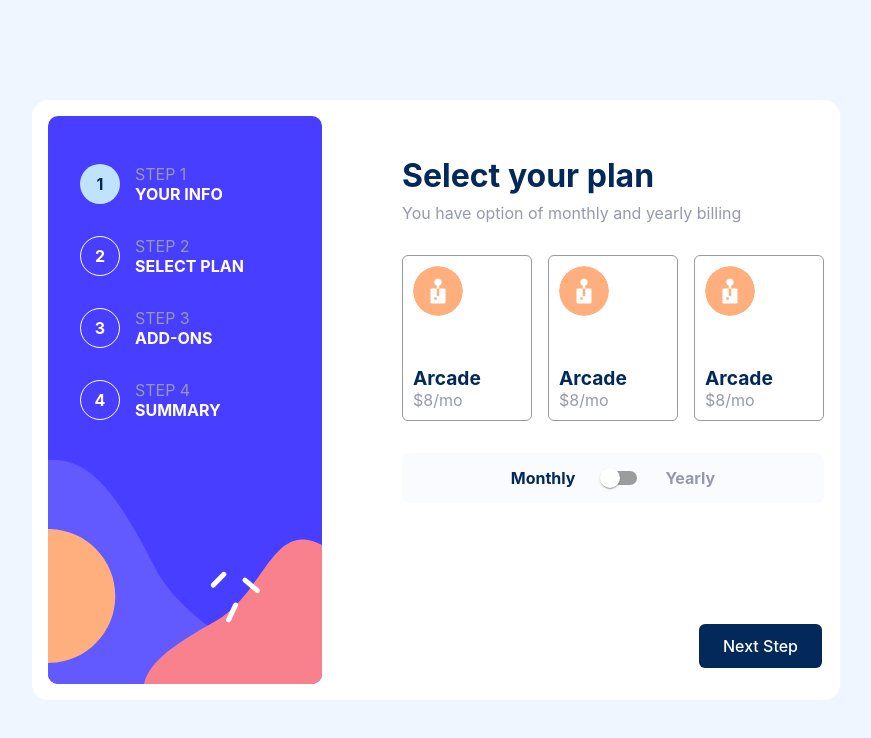
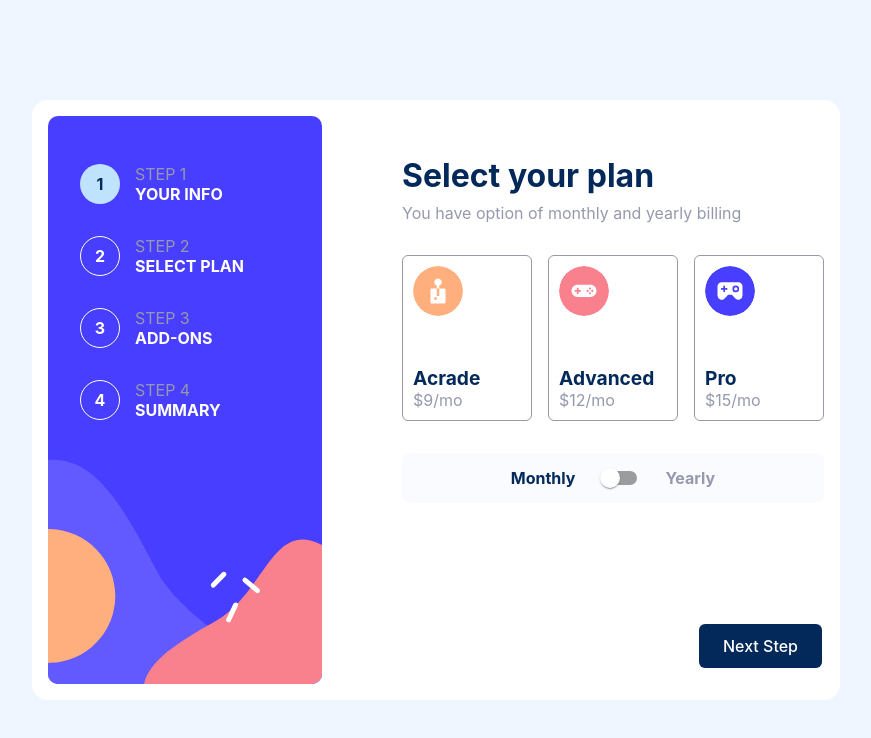
Before and after one commit to M-E-J-O-R/multi_step_form, a React (Create React App) app: page /plan in a window 1280 px wide. Shown: the top 738 px of the page, without its empty margins (204-1075 px from the left). Built offline with nearby package versions, Linux system fonts and the light colour scheme.

Commit message:
feat: refactor the app,addon,plan component

```diff
--- a/src/App.tsx
+++ b/src/App.tsx
@@ -17,10 +17,10 @@ function App() {
     setStepNum(stepNo);
   };
 
-  const [checked, setChecked] = useState(false);
+  const [isChecked, setChecked] = useState(false);
 
   const handleToggle = () => {
-    setChecked(!checked);
+    setChecked(!isChecked);
   };
   return (
     <div className='App'>
@@ -29,9 +29,9 @@ function App() {
         <div className='content'>
           <Routes>
             <Route path='/' element={<Home />} />
-            <Route path='plan' element={<Plan checked={checked} handleToggle={handleToggle} />} />
-            <Route path='addons' element={<Addons />} />
-            <Route path='summary' element={<Congratulations/>} />
+            <Route path='plan' element={<Plan isChecked={isChecked} handleToggle={handleToggle} />} />
+            <Route path='addons' element={<Addons isChecked={isChecked} />} />
+            <Route path='summary' element={<Congratulations />} />
           </Routes>
 
           <FooterNav stepNum={stepNum} setStepNum={setStepNum} />
--- a/src/components/Addons.tsx
+++ b/src/components/Addons.tsx
@@ -1,32 +1,54 @@
 import style from '../styles/addon.module.css';
 import { useState } from 'react';
 
-
+interface AddonsProps {
+    isChecked: boolean;
+}
 type addonData =
     {
+        id: number,
         addonHeading: string,
         addonInfo: string,
         addonPricing: number;
     };
 
-const Addons = () => {
+const Addons = ({ isChecked }: AddonsProps) => {
     const addonData: addonData[] = [
         {
+            id: 1,
             addonHeading: 'Online services',
             addonInfo: 'Access to multiple games',
-            addonPricing: 1,
+            addonPricing: isChecked ? 10 : 1,
         },
         {
+            id: 2,
             addonHeading: 'Large storage',
             addonInfo: 'Extra 1TB of cloud save',
-            addonPricing: 2,
+            addonPricing: isChecked ? 20 : 2,
         },
         {
+            id: 3,
             addonHeading: 'Customizable profile',
             addonInfo: 'Custom theme on your profile',
-            addonPricing: 2,
+            addonPricing: isChecked ? 20 : 2,
         },
     ];
+    const [selectedAddons, setSelectedAddons] = useState<number[]>([]);
+    const handleChecked = (e: React.ChangeEvent<HTMLInputElement>) => {
+        let isSelected: boolean = e.target.checked;
+        let value: number = parseInt(e.target.value);
+
+        if (isSelected) {
+            setSelectedAddons([...selectedAddons, value]);
+        } else {
+            (setSelectedAddons((prevData) => prevData.filter((addon) => addon !== value))
+            );
+        }
+
+    };
+
+
+
 
     return (
         <div className={style.addons_parent_container}>
@@ -38,7 +60,7 @@ const Addons = () => {
                     addonData.map((addon) =>
                         <div key={addon.addonHeading} className={style.addon_card}>
                             <section className={style.addon_info_card}>
-                                <input type="checkbox" className={style.addon_checkbox} />
+                                <input type="checkbox" className={style.addon_checkbox} value={addon.id} checked={selectedAddons.includes(addon.id)} onChange={(e) => handleChecked(e)} />
                                 <div className={style.addon_info
                                 }>
                                     <p>{addon.addonHeading}</p>
--- a/src/components/Plan.tsx
+++ b/src/components/Plan.tsx
@@ -1,56 +1,75 @@
 import style from '../styles/plan.module.css';
 import arcade_logo from '../assets/images/icon-arcade.svg';
 import Switch from '@mui/material/Switch';
+import pro_logo from '../assets/images/icon-pro.svg';
+import advanced_logo from '../assets/images/icon-advanced.svg';
+import { useState } from 'react';
 
 interface PlanProps {
-    checked: boolean,
+    isChecked: boolean,
     handleToggle: () => void;
 }
+interface PlanData {
+    planName: string,
+    planLogo: typeof pro_logo,
+    planPricing: number,
+    planBonus: string,
+}
 
-const Plan = ({ checked, handleToggle }: PlanProps) => {
-
+const Plan = ({ isChecked, handleToggle }: PlanProps) => {
+    const planData: PlanData[] = [
+        {
+            planName: 'Acrade',
+            planLogo: arcade_logo,
+            planPricing: isChecked ? 90 : 9,
+            planBonus: '2 months free',
+        },
+        {
+            planName: 'Advanced',
+            planLogo: advanced_logo,
+            planPricing: isChecked ? 120 : 12,
+            planBonus: '2 months free',
+        },
+        {
+            planName: 'Pro',
+            planLogo: pro_logo,
+            planPricing: isChecked ? 150 : 15,
+            planBonus: '2 months free',
+        },
+    ];
     return (
         <div className={style.plan_container}>
             <p className={style.plan_heading}>Select your plan</p>
             <p className={style.plan_details}>You have option of monthly and yearly billing </p>
 
             <section className={style.plans_container}>
-                <div className={style.plancard} >
-                    <img src={arcade_logo} alt="" className={style.plan_icon} />
-                    <div>
-                        <p className={style.plan_name}>Arcade</p>
-                        <p className={style.plan_pricing}>$8/mo</p>
-                        <p className={style.plan_bonus}></p>
+                {planData.map((plan) =>
+                    <div className={style.plancard} key={plan.planName}>
+                        <img src={plan.planLogo} alt="" className={style.plan_icon} />
+                        <div>
+                            <p className={style.plan_name}>{plan.planName}</p>
+                            <p className={style.plan_pricing}>${plan.planPricing}/mo</p>
+                            <p className={style.plan_bonus}> {isChecked ? plan.planBonus : ''}</p>
+                        </div>
                     </div>
-                </div>
-                <div className={style.plancard} >
-                    <img src={arcade_logo} alt="" className={style.plan_icon} />
-                    <div>
-                        <p className={style.plan_name}>Arcade</p>
-                        <p className={style.plan_pricing}>$8/mo</p>
-                        <p className={style.plan_bonus}></p>
-                    </div>
-                </div>
-                <div className={style.plancard} >
-                    <img src={arcade_logo} alt="" className={style.plan_icon} />
-                    <div>
-                        <p className={style.plan_name}>Arcade</p>
-                        <p className={style.plan_pricing}>$8/mo</p>
-                        <p className={style.plan_bonus}></p>
-                    </div>
-                </div>
+
+
+                )}
+
+
+
             </section>
             <section className={style.plan_duration}>
-                <span style={{ color: !checked ? 'var(--marine-blue)' : 'var(--cool-gray)' }}>
+                <span style={{ color: !isChecked ? 'var(--marine-blue)' : 'var(--cool-gray)' }}>
                     Monthly
                 </span>
                 <Switch
-                    checked={checked}
+                    checked={isChecked}
                     onChange={handleToggle}
                     color="primary"
                 />
 
-                <span style={{ color: checked ? 'var(--marine-blue)' : 'var(--cool-gray)' }}>
+                <span style={{ color: isChecked ? 'var(--marine-blue)' : 'var(--cool-gray)' }}>
                     Yearly
                 </span>
 
```
